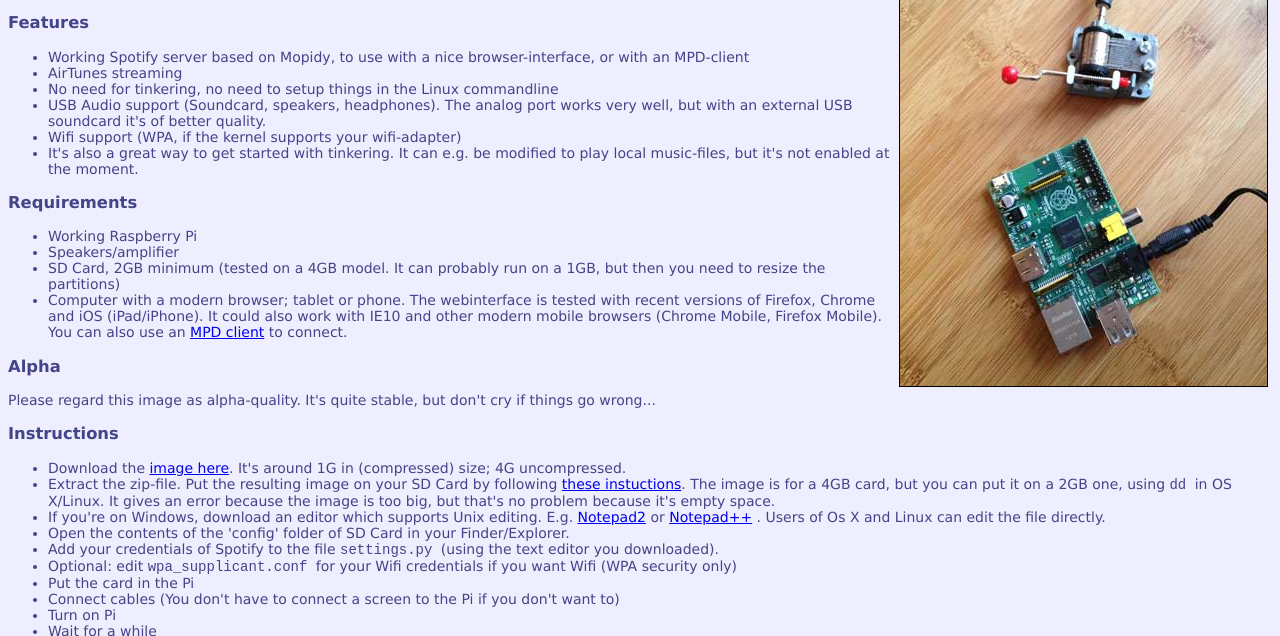
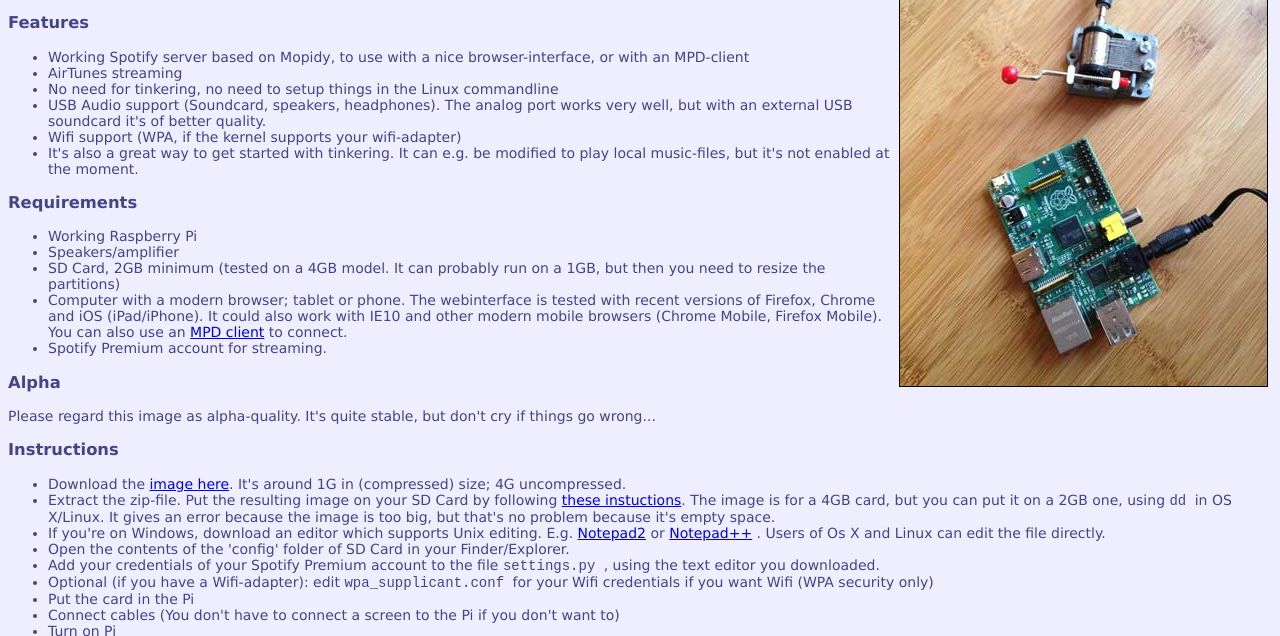
Before and after one commit to pimusicbox/pimusicbox, a plain HTML site: page index.html in a window 1280 px wide. Shown: the part 126-762 px from the top of the page. Drawn offline with Linux system fonts and the light colour scheme.

Commit message:
better readme, requirements

```diff
--- a/index.html
+++ b/index.html
@@ -74,6 +74,9 @@
 				and other modern mobile browsers (Chrome Mobile, Firefox Mobile). You can also use an
 				<a href="http://mpd.wikia.com/wiki/Clients">MPD client</a> to connect.
 			</li>
+			<li>
+				Spotify Premium account for streaming.
+			</li>
 		</ul>
 		<h3> Alpha</h3>
 		<p>
@@ -107,14 +110,14 @@
 				Finder/Explorer.
 			</li>
 			<li>
-				Add your credentials of Spotify to the file
+				Add your credentials of your Spotify Premium account to the file
 				<code>
 					settings.py
-				</code>
-				(using the text editor you downloaded).
+				</code>,
+				using the text editor you downloaded.
 			</li>
 			<li>
-				Optional: edit
+				Optional (if you have a Wifi-adapter): edit
 				<code>
 					wpa_supplicant.conf
 				</code>
```
Also changed, not shown: 1 other file.
